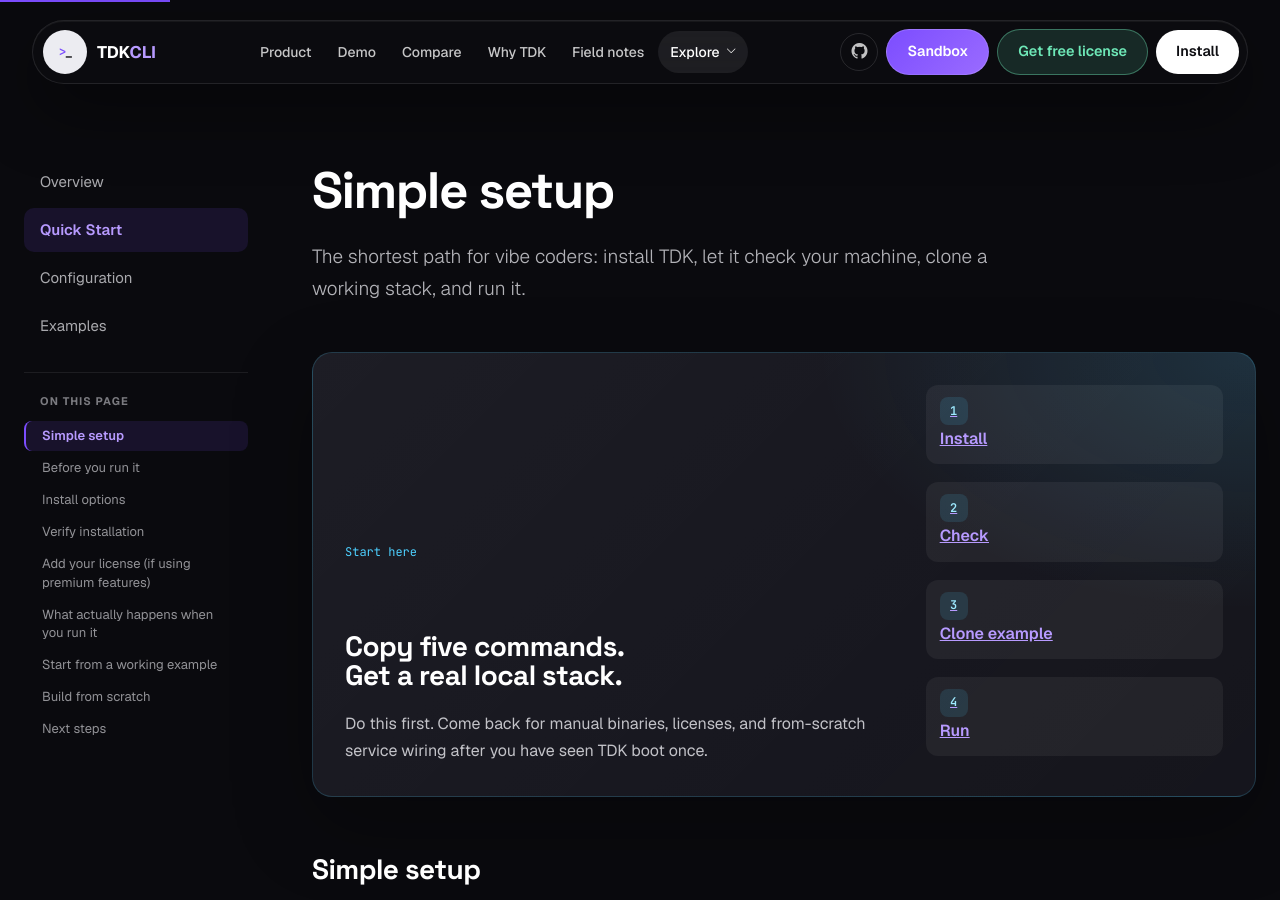
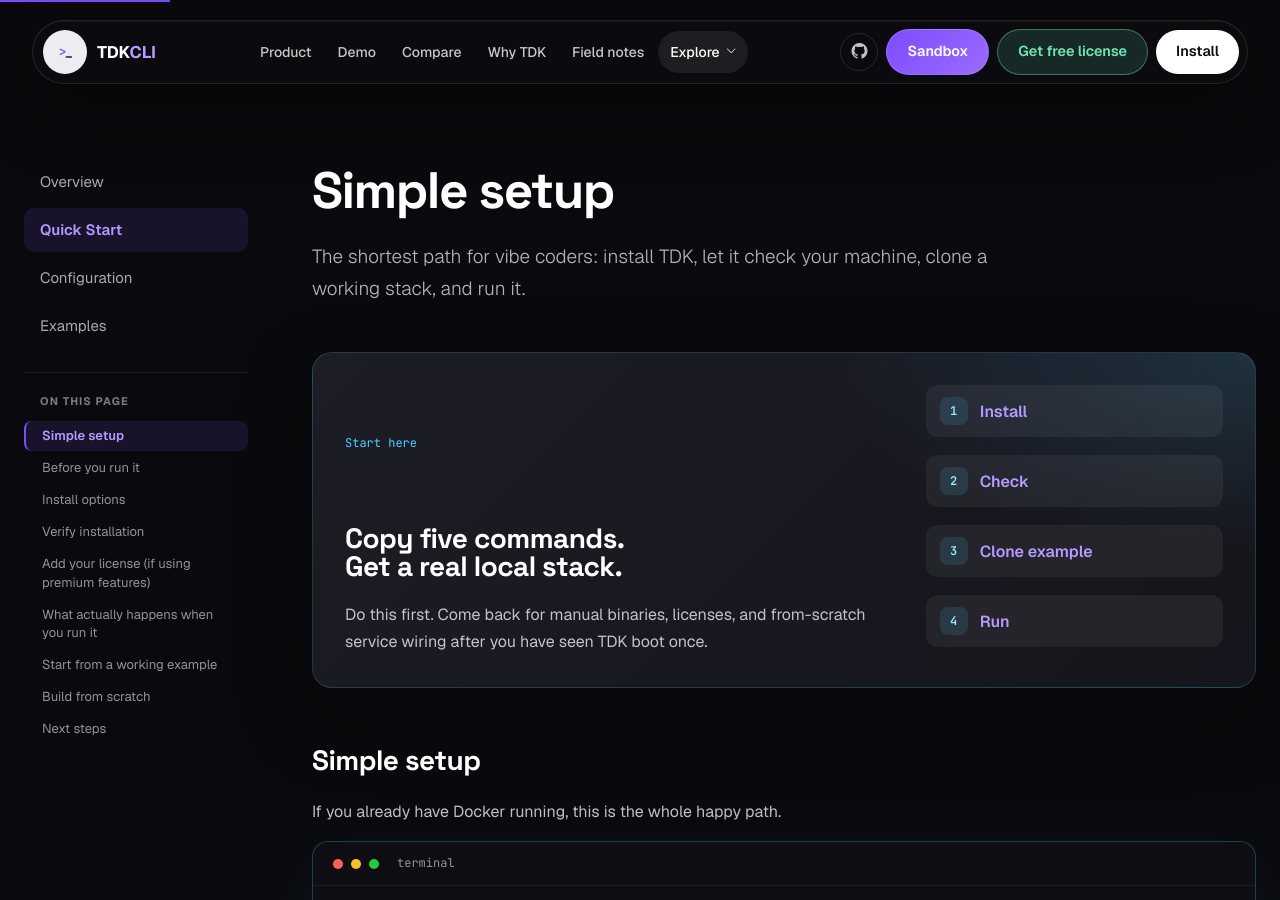
Before and after one commit to tdk-landscape/tdk-website, a Jekyll site: the page built from docs/quickstart/index.html, in a window 1280 px wide and 900 px high. Built offline with Jekyll 4.4.1, drawn with Linux system fonts in a browser that asks for light colours; nearby versions of some CDN libraries; some web fonts are replaced.

Commit message:
Simple setup

```diff
--- a/assets/css/aw-dark.css
+++ b/assets/css/aw-dark.css
@@ -693,15 +693,31 @@
 }
 
 .aw-quickstart-flow li {
+  margin: 0;
+}
+
+.aw-quickstart-flow a {
   display: flex;
   align-items: center;
   gap: 0.75rem;
-  margin: 0;
   border-radius: 0.75rem;
   background: rgba(255, 255, 255, 0.055);
   padding: 0.75rem 0.875rem;
   color: #fff;
   font-weight: 600;
+  text-decoration: none;
+  transition: background 0.2s ease, transform 0.2s ease, color 0.2s ease;
+}
+
+.aw-quickstart-flow a:hover {
+  background: rgba(77, 208, 255, 0.12);
+  color: #fff;
+  transform: translateY(-1px);
+}
+
+.aw-quickstart-flow a:focus-visible {
+  outline: 2px solid #4dd0ff;
+  outline-offset: 3px;
 }
 
 .aw-quickstart-flow span {
@@ -1014,7 +1030,7 @@
     margin-bottom: 2rem;
   }
 
-  .aw-quickstart-flow li {
+  .aw-quickstart-flow a {
     padding: 0.7rem 0.75rem;
   }
 
```
